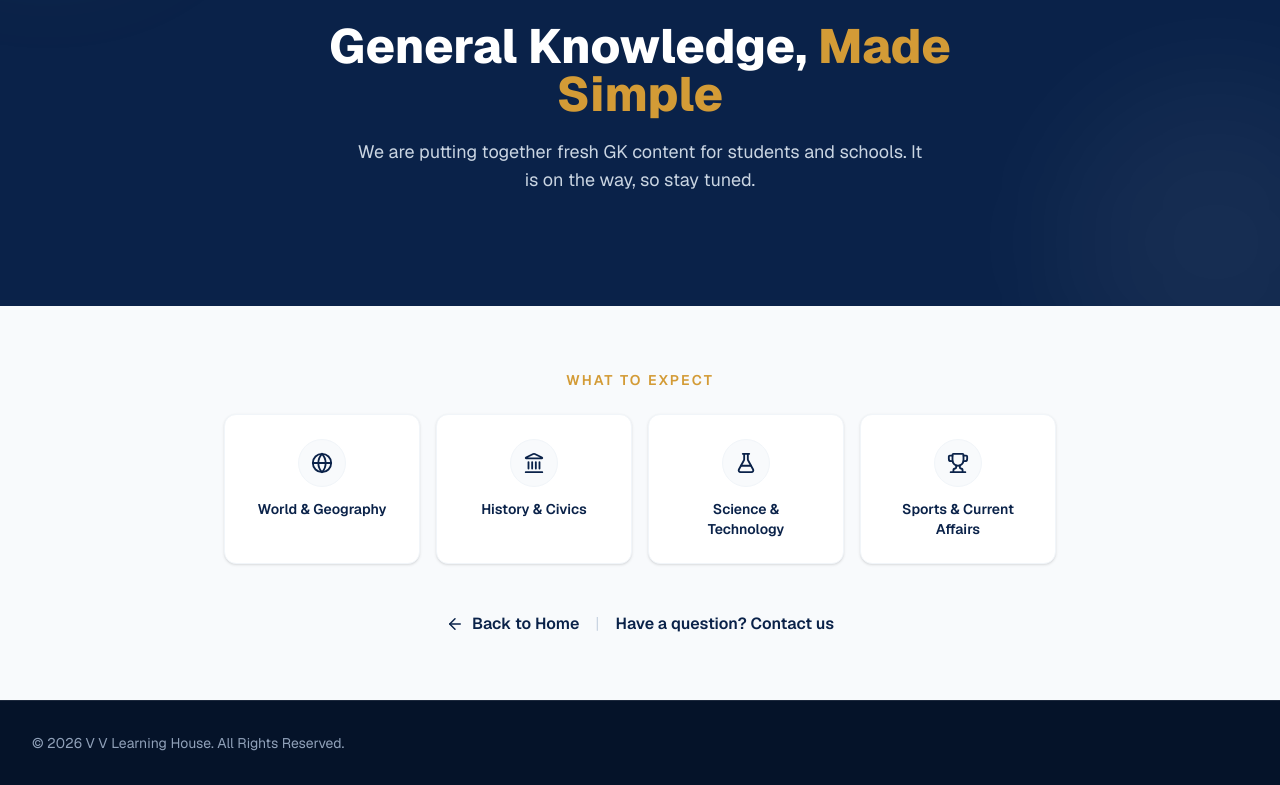
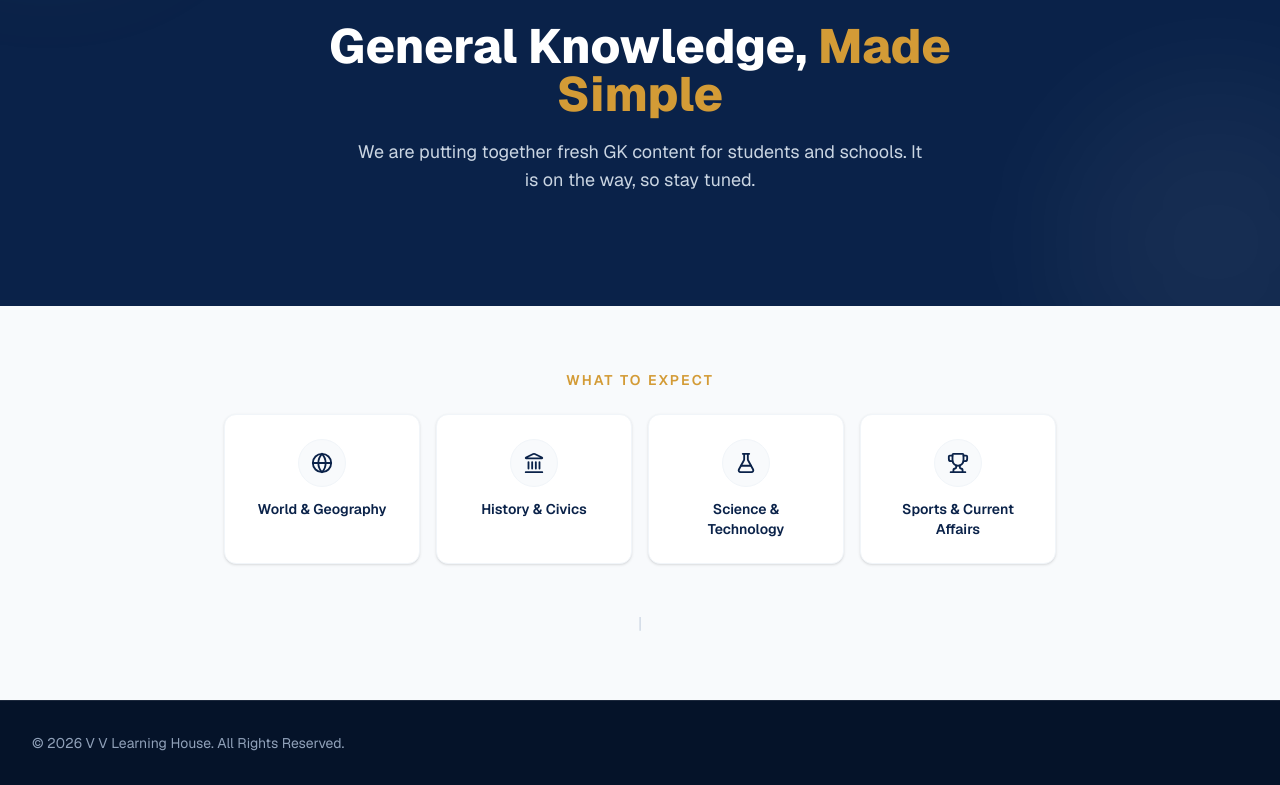
Before and after one commit to Vanshmudgal/VVLearningHouse, a Next.js app in the folder vvlearninghouse/: page /gk in a window 1280 px wide. Shown: the part 336-1121 px from the top of the page. Built offline with nearby package versions, Linux system fonts and the light colour scheme.

Commit message:
fix : removed unecessasry changes

```diff
--- a/vvlearninghouse/app/gk/page.tsx
+++ b/vvlearninghouse/app/gk/page.tsx
@@ -69,20 +69,9 @@ export default function GKComingSoonPage() {
 
           {/* LINKS */}
           <div className="flex flex-col sm:flex-row items-center justify-center gap-4 pt-2">
-            <Link
-              href="/"
-              className="inline-flex items-center space-x-2 text-[#0A2249] font-semibold hover:text-[#D39B36] transition"
-            >
-              <ArrowLeft size={18} />
-              <span>Back to Home</span>
-            </Link>
+
             <span className="hidden sm:block text-slate-300">|</span>
-            <Link
-              href="/contact"
-              className="text-[#0A2249] font-semibold hover:text-[#D39B36] transition"
-            >
-              Have a question? Contact us
-            </Link>
+
           </div>
 
         </div>
```
